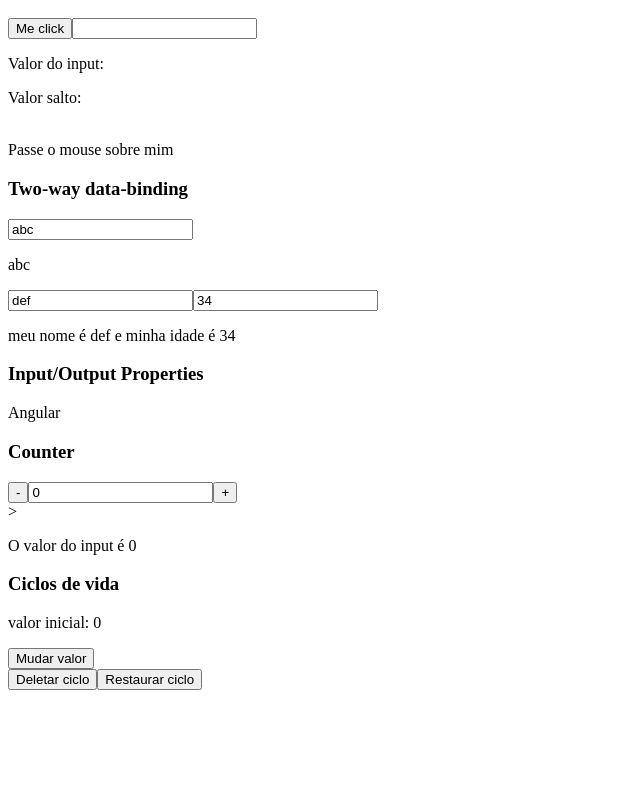
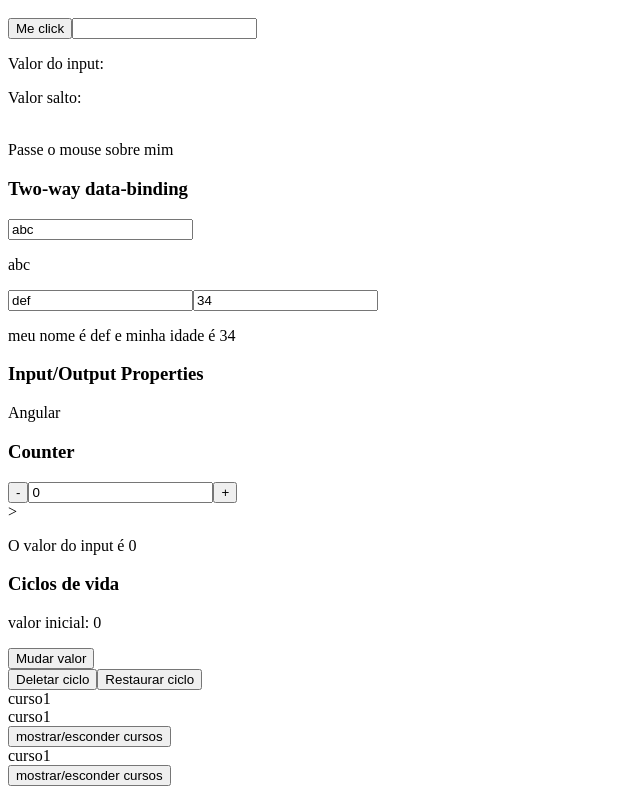
Before and after one commit to ThamyrisCabralArraes/iniciando-angular, an Angular app: page / in a window 1280 px wide. Shown: the part 675-1469 px from the top of the page, without its empty margins (0-640 px from the left). Before the commit the page ends 1373 px from the top, so only its background shows below. Built offline with nearby package versions, Linux system fonts and the light colour scheme.

Commit message:
feat: aprendido ngIf

```diff
--- a/src/app/app.component.html
+++ b/src/app/app.component.html
@@ -21,3 +21,7 @@
   <button (click)="deletar()">Deletar ciclo</button>
   <button (click)="restaurar()">Restaurar ciclo</button>
 </div>
+
+<div>
+  <app-diretiva-ngif></app-diretiva-ngif>
+</div>
--- a/src/app/app.module.ts
+++ b/src/app/app.module.ts
@@ -11,6 +11,7 @@ import { FormsModule } from '@angular/forms';
 import { InputPropertyComponent } from './input-property/input-property.component';
 import { CounterOutputComponent } from './counter-output/counter-output.component';
 import { CicloDeVidaComponent } from './ciclo-de-vida/ciclo-de-vida.component';
+import { DiretivaNgifComponent } from './diretiva-ngif/diretiva-ngif.component';
 
 @NgModule({
   declarations: [
@@ -21,6 +22,7 @@ import { CicloDeVidaComponent } from './ciclo-de-vida/ciclo-de-vida.component';
     InputPropertyComponent,
     CounterOutputComponent,
     CicloDeVidaComponent,
+    DiretivaNgifComponent,
   ],
   imports: [BrowserModule, AppRoutingModule, CursosModule, FormsModule],
   providers: [],
--- /dev/null
+++ b/src/app/diretiva-ngif/diretiva-ngif.component.html
@@ -0,0 +1,16 @@
+<div *ngIf="cursos.length > 0">{{ cursos }}</div>
+
+<div *ngIf="cursos.length === 0">Nao existe cursos para serem listados</div>
+
+<div *ngIf="mostrarCursos">{{ cursos }}</div>
+
+<div *ngIf="!mostrarCursos">Nao existe cursos para serem listados</div>
+
+<button (click)="btnMostrarCursos()">mostrar/esconder cursos</button>
+
+<!-- para melhor performace usar o hidden -->
+<div [hidden]="!mostrarCursos">{{ cursos }}</div>
+
+<div [hidden]="mostrarCursos">Nao existe cursos para serem listados</div>
+
+<button (click)="btnMostrarCursos()">mostrar/esconder cursos</button>
--- /dev/null
+++ b/src/app/diretiva-ngif/diretiva-ngif.component.ts
@@ -0,0 +1,16 @@
+import { Component } from '@angular/core';
+
+@Component({
+  selector: 'app-diretiva-ngif',
+  templateUrl: './diretiva-ngif.component.html',
+  styleUrls: ['./diretiva-ngif.component.css'],
+})
+export class DiretivaNgifComponent {
+  cursos: string[] = ['curso1'];
+
+  mostrarCursos: boolean = true;
+
+  btnMostrarCursos() {
+    this.mostrarCursos = !this.mostrarCursos;
+  }
+}
```
Also changed, not shown: src/app/diretiva-ngif/diretiva-ngif.component.css (added), 1 other file (tests, documents, lock files or other folders).
